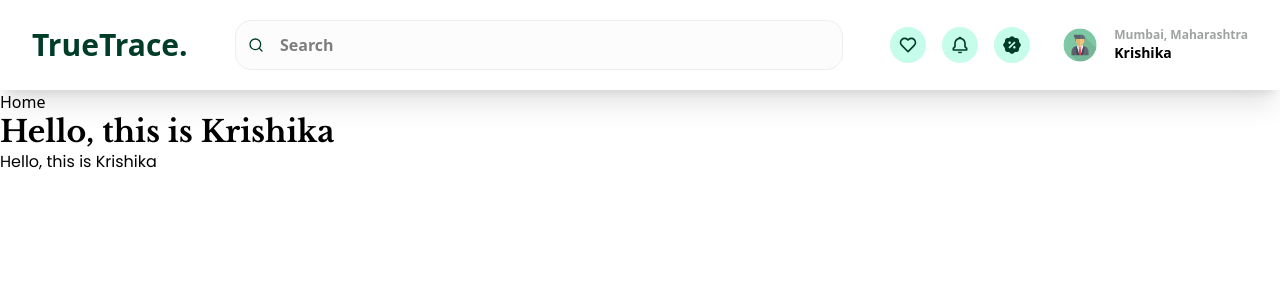
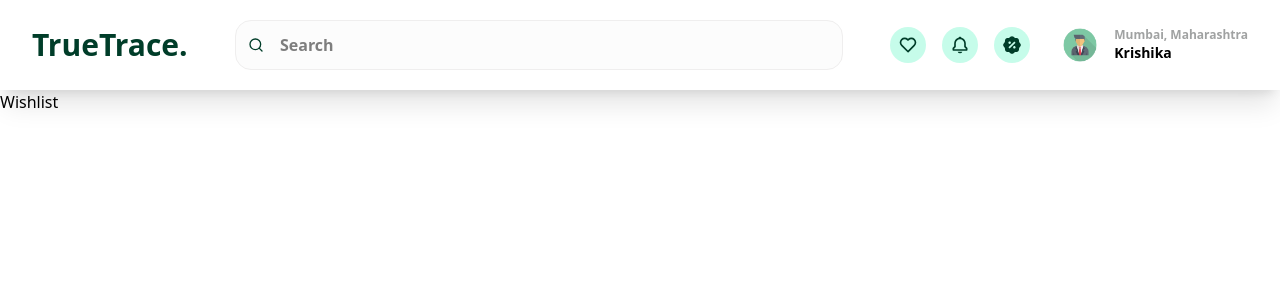
Before and after one commit to KrishikaAgrawal/true-trace, a React (Vite) app: page /Wishlist in a window 1280 px wide. Shown: the top 300 px of the page. Built offline with nearby package versions, Linux system fonts and the light colour scheme.

Commit message:
implemented routing

```diff
--- a/src/App.jsx
+++ b/src/App.jsx
@@ -1,15 +1,20 @@
+import { BrowserRouter, Route, Routes } from "react-router-dom";
+
 import Header from "./components/Header";
 import Home from "./pages/Home/Home";
-
+import Notification from "./pages/Notification/Notification";
+import Wishlist from "./pages/Wishlist/Wishlist";
 function App() {
   return (
     <>
-      <Header />
-      <Home />
-      <h1 className="text-libre text-3xl font-semibold ">
-        Hello, this is Krishika
-      </h1>
-      <h1 className="text-poppins ">Hello, this is Krishika</h1>
+      <BrowserRouter>
+        <Header />
+        <Routes>
+          <Route path="/" element={<Home />}></Route>
+          <Route path="/Wishlist" element={<Wishlist />}></Route>
+          <Route path="/Notification" element={<Notification />}></Route>
+        </Routes>
+      </BrowserRouter>
     </>
   );
 }
--- a/src/components/Header.jsx
+++ b/src/components/Header.jsx
@@ -1,4 +1,5 @@
 // import { NavLink } from "react-router-dom";
+import { NavLink } from "react-router-dom";
 import { BiBell, BiHeart } from "react-icons/bi";
 import { LuSearch } from "react-icons/lu";
 import { RiDiscountPercentFill } from "react-icons/ri";
@@ -9,6 +10,7 @@ const Header = () => {
     <nav>
       {/* logo */}
       <div className="flex justify-between items-center w-full bg-white py-5 shadow-xl px-8">
+        <NavLink to="/">
           {/* Logo */}
           <div className="flex items-center gap-2 cursor-pointer">
             {/* <p className="bg-[#003d29] text-white w-10 h-10 flex justify-center items-center rounded-full text-xl lg:text-3xl">
@@ -18,7 +20,7 @@ const Header = () => {
               TrueTrace.
             </p>
           </div>
-
+        </NavLink>
         {/* search */}
         <div className="flex items-center p-3 border border-[#EFEEEE] bg-[#FCFCFC] rounded-2xl w-1/2 ">
           <label htmlFor="designer" className="flex items-center">
@@ -34,16 +36,16 @@ const Header = () => {
 
         {/* User Button Stack */}
         <div className="gap-4 hidden lg:flex">
+          <NavLink to="/Wishlist">
             <div className="bg-[#c6fcea] text-[#003d29]  w-9 h-9 flex justify-center items-center rounded-full hover:bg-[#003d29] hover:text-white cursor-pointer active:scale-90 transition-all">
-            {/* <NavLink to="/Wishlist"> */}
               <BiHeart size={20} />
-            {/* </NavLink> */}
             </div>
+          </NavLink>
+          <NavLink to="/Notification">
             <div className="bg-[#c6fcea] text-[#003d29] w-9 h-9 flex justify-center items-center rounded-full hover:bg-[#003d29] hover:text-white cursor-pointer active:scale-90 transition-all">
-            {/* <NavLink to="/Notification"> */}
               <BiBell size={20} />
-            {/* </NavLink> */}
             </div>
+          </NavLink>
           <div className="bg-[#c6fcea] text-[#003d29] w-9 h-9 flex justify-center items-center rounded-full hover:bg-[#003d29] hover:text-white cursor-pointer active:scale-90 transition-all">
             {/* <NavLink to="/SpecialOffer"> */}
             <RiDiscountPercentFill size={20} />
--- /dev/null
+++ b/src/pages/Wishlist/Wishlist.jsx
@@ -0,0 +1,5 @@
+const Wishlist = () => {
+  return <div>Wishlist</div>;
+};
+
+export default Wishlist;
--- /dev/null
+++ b/src/pages/notification/Notification.jsx
@@ -0,0 +1,5 @@
+const Notification = () => {
+  return <div>Notification</div>;
+};
+
+export default Notification;
```
Lines whose indentation alone changed are shown as unchanged.
